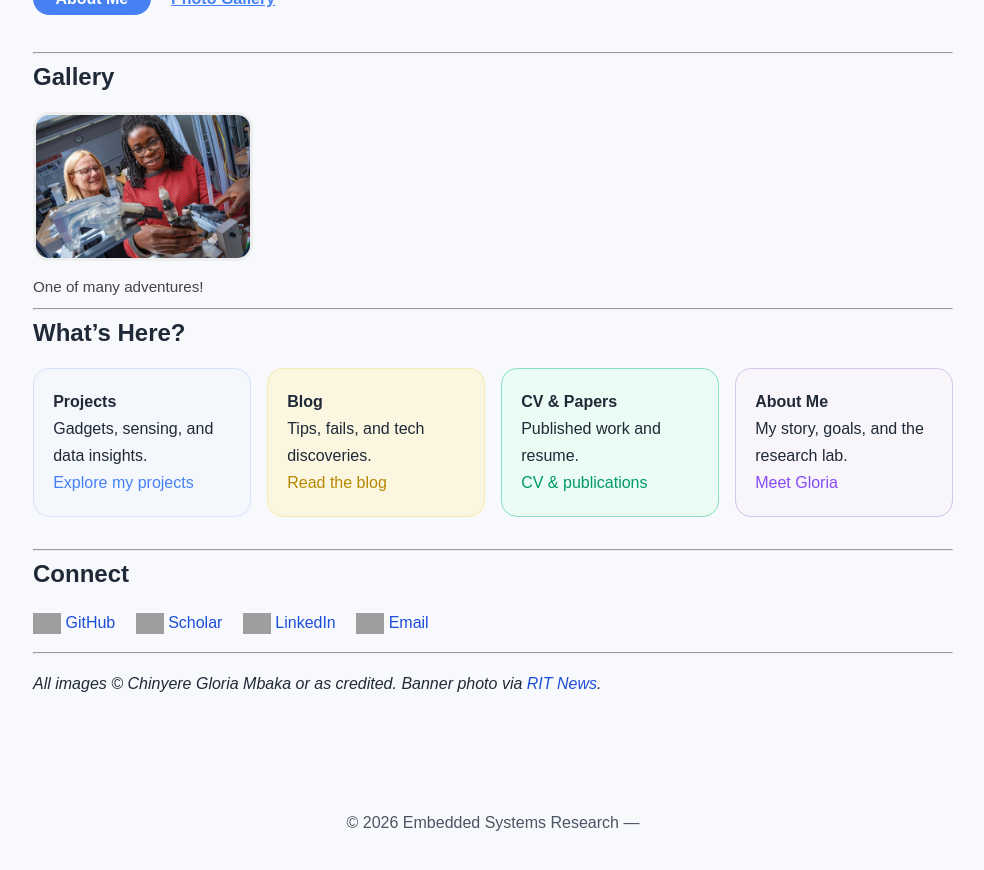
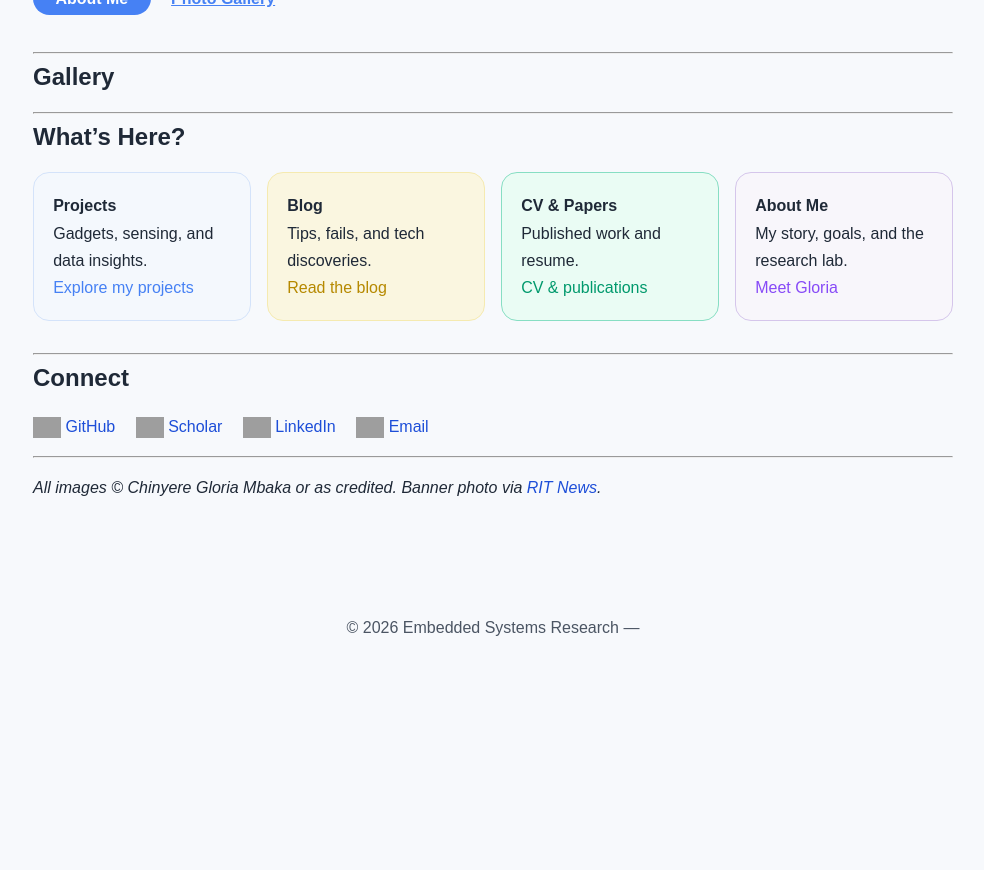
Before and after one commit to mbaglo/mbaglo.github.io, a Jekyll site: the page built from index.md, in a window 1280 px wide and 900 px high, scrolled down 666 px. Shown: the top 870 px of the window, without its empty margins (147-1131 px from the left). Built offline with Jekyll 4.4.1, drawn with Linux system fonts in a browser that asks for light colours; after the commit the page ends 1371 px from its top, so only the background shows below that; grey boxes are pictures that could not be loaded.

Commit message:
Remove duplicate profile photo from homepage; leave gallery empty for now.

```diff
--- a/index.md
+++ b/index.md
@@ -26,13 +26,7 @@ layout: default
 
 ## Gallery {#gallery}
 
-<div style="display: flex; gap: 1em; flex-wrap: wrap; justify-content: flex-start;">
-  <figure style="flex: 0 1 220px; margin: 0;">
-    <img src="/assets/img/gloria_mbaka_rit.jpg" alt="Gloria at RIT" style="width: 100%; border-radius: 1em; border: 3px solid #eee;">
-    <figcaption style="font-size: .95em; margin-top:.3em; color:#444;">One of many adventures!</figcaption>
-  </figure>
-  <!-- Add more <figure> blocks as you collect more fun snapshots -->
-</div>
+<!-- Gallery intentionally left empty until more photos are uploaded. Add new <figure> elements as you add more images! -->
 
 ---
 
```
